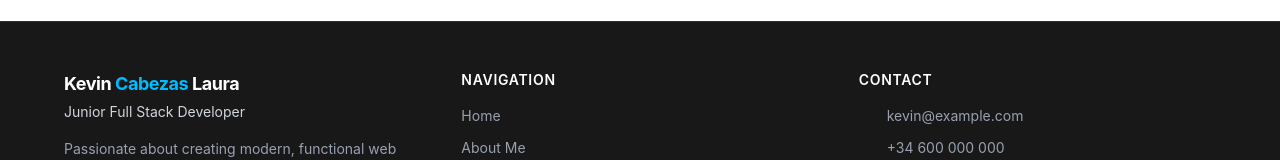
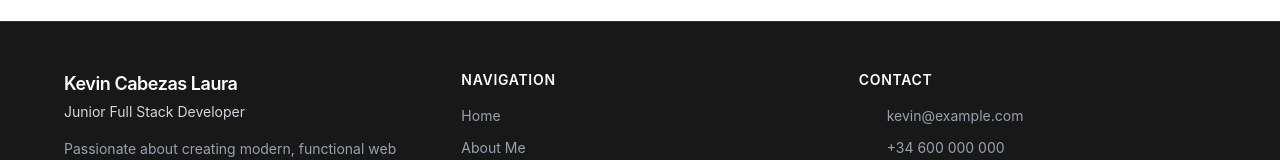
Before and after one commit to KevinCabezas/mi-porfolio, a React (Vite) app: page / in a window 1280 px wide. Shown: the part 779-939 px from the top of the page. Built offline with nearby package versions, Linux system fonts and the light colour scheme; some icons are missing.

Commit message:
Upload footer, add icon users comment

```diff
--- a/src/components/Comment-Page.tsx
+++ b/src/components/Comment-Page.tsx
@@ -9,7 +9,7 @@ import { t } from "i18next";
 export default function CommentsPage() {
   const [commets, setComments] = useState<TComment[]>([]);
 
- const loadComments = async () => {
+  const loadComments = async () => {
     try {
       const data = await getAllComents();
       setComments(data);
@@ -45,7 +45,14 @@ export default function CommentsPage() {
               key={i}
               className="dark:bg-black/10 dark:border-gray-200/20 bg-gray-100 border border-gray-200 p-5 flex gap-2 flex-col rounded-lg"
             >
-              <span className="text-xs font-semibold dark:text-white">{c.name}</span>
+              <div className="flex gap-1 items-end">
+                <div className="dark:bg-gray-200/20 bg-white rounded-full p-1 border border-gray-200 dark:border-gray-200/40">
+                  <Icon icon={'solar:user-linear'} className="dark:text-white text-xs"></Icon>
+
+                </div>
+                <span className="text-xs font-semibold dark:text-white">{c.name}</span>
+              </div>
+
               <p className="text-sm text-gray-600 dark:text-gray-400 ">{c.comment}</p>
             </div>
           ))}
--- a/src/components/Footer.tsx
+++ b/src/components/Footer.tsx
@@ -15,8 +15,8 @@ export default function Footer() {
           {/* Información personal */}
           <div className="flex flex-col gap-4">
             <div>
-              <h2 className="text-white font-bold text-lg 2xl:text-2xl tracking-tight">
-                Kevin <span className="text-sky-400">Cabezas</span> Laura
+              <h2 className="text-white font-semibold text-lg 2xl:text-2xl tracking-tight">
+                Kevin Cabezas Laura
               </h2>
               <p className="text-gray-300 text-sm 2xl:text-lg mt-1">
                 {t("footer_title")}
```
